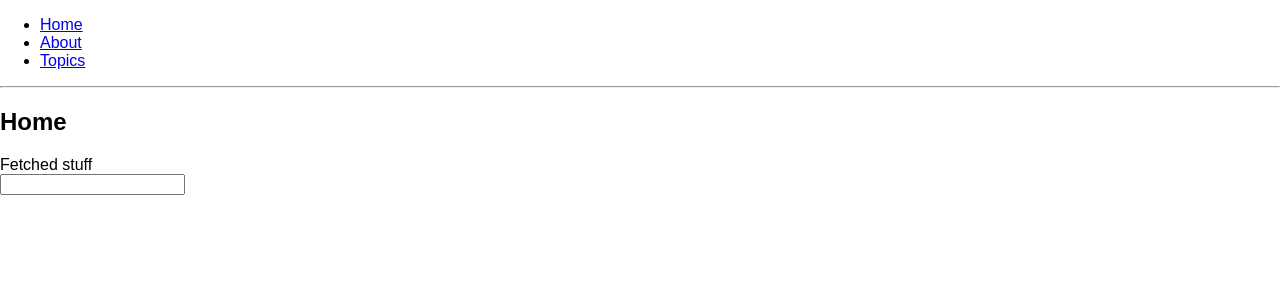
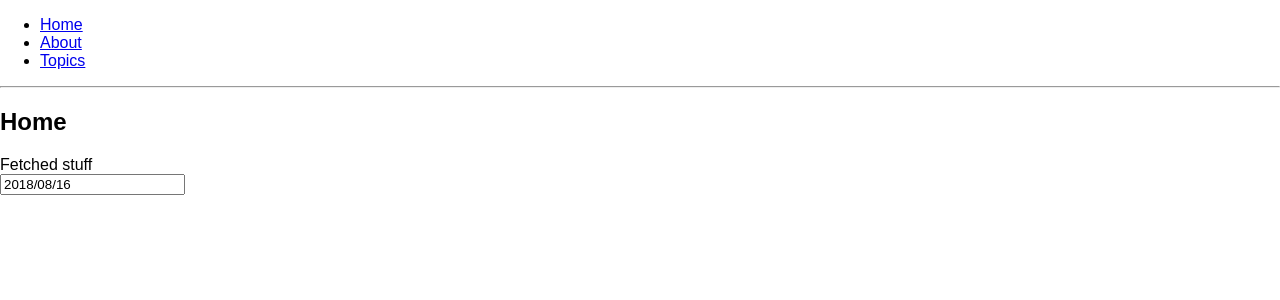
Before and after one commit to hannalanderus/restaurang_bokning, a React (Create React App) app: page / in a window 1280 px wide. Shown: the top 300 px of the page. Built offline with nearby package versions, Linux system fonts and the light colour scheme; no server answers.

Commit message:
post current date to api

```diff
--- a/src/App.js
+++ b/src/App.js
@@ -1,8 +1,6 @@
 import React from 'react';
-import DatePicker from 'react-datepicker';
-import moment from 'moment';
+import BookingCalendar from './bookingCalendar.js';
 
-import 'react-datepicker/dist/react-datepicker.css';
 import { Booking } from './booking.js';
 import {
   BrowserRouter as Router,
@@ -25,7 +23,7 @@ const Home = () => (
     <div>
      <h2>Home</h2>
      <Booking />
-    <DatePicker />
+    <BookingCalendar />
     </div>
 )
 
--- a/src/booking.js
+++ b/src/booking.js
@@ -3,15 +3,15 @@ import React from 'react';
 export class Booking extends React.Component {
 
     render(){
-        fetch('http://localhost:8888/phpfiles/bokningsapi.php')
+        /*fetch('http://localhost:8888/phpfiles/bokningsapi.php')
             .then((response) => response.json())
             .then((bokning) => {
             console.log(bokning);
-            });
+            });*/
+
 
         return(
             <div>Fetched stuff</div>
-
         )
 
     };
--- /dev/null
+++ b/src/bookingCalendar.js
@@ -0,0 +1,63 @@
+import React from 'react';
+import DatePicker from 'react-datepicker';
+import moment from 'moment';
+import 'react-datepicker/dist/react-datepicker.css';
+
+ class BookingCalendar extends React.Component {
+/*Todays date */
+ constructor (props) {
+    super(props)
+    this.state = {
+      startDate: moment()
+    };
+    this.handleChange = this.handleChange.bind(this);
+  }
+
+ /* handleChange updates the initial state with selected date when clicked */
+  handleChange(date) {
+  	console.log("Running event handler");
+    this.setState({
+      startDate: date
+
+    });
+    let bookingDate = date.format('YYYY/MM/DD');
+
+
+   /*let data = {
+    method: 'POST',
+    headers: {
+        'Accept': 'application/json',
+        'Content-Type': 'application/json',
+    },
+    body: JSON.stringify({
+        'Date': bookingDate,
+    }),
+}*/
+
+	fetch('http://localhost:8888/phpfiles/bokningsapi.php?date=' + bookingDate)
+	.then((response) => response.json())
+	.then((responseJson) => {
+
+
+	})
+	.catch((error) => {
+	    console.error(error);
+	});
+
+
+
+    console.log(date);
+    console.log(bookingDate);
+  }
+
+  render() {
+    return <DatePicker
+        dateFormat="YYYY/MM/DD"
+        selected={this.state.startDate}
+        onChange={this.handleChange}
+    />;
+  }
+
+};
+
+export default BookingCalendar;
```
Also changed, not shown: src/main.js (deleted), 1 other file (tests, documents, lock files or other folders).
